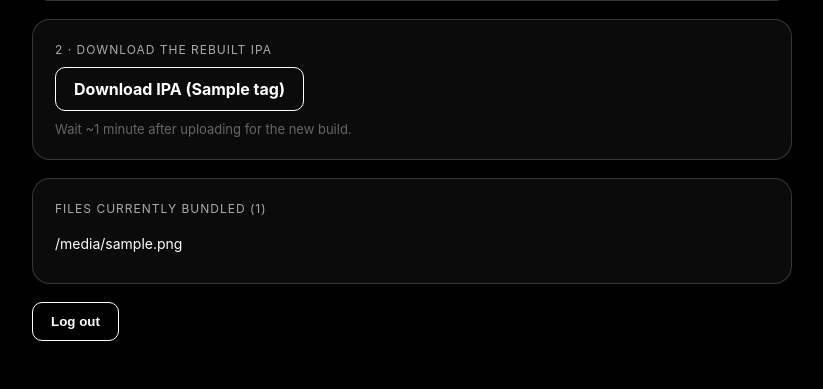
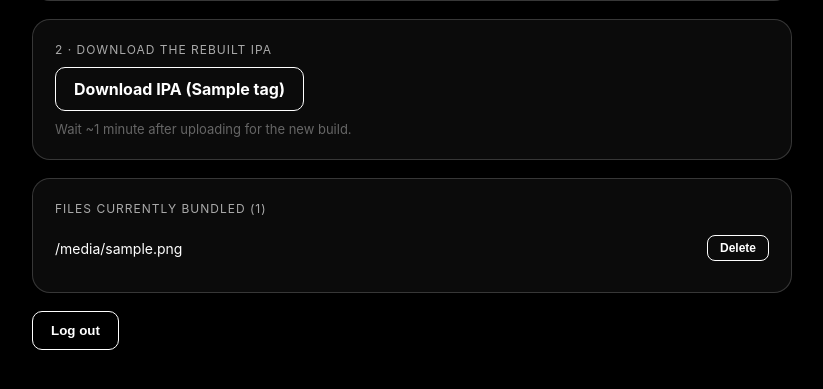
Before and after one commit to gminegg150-cell/matino-x, a Flask app: template site/templates/index.html in a window 1280 px wide. Shown: the part 254-643 px from the top of the page, without its empty margins (228-1051 px from the left). Run offline with Flask 3, Linux system fonts and the light colour scheme; the template is opened without the code that fills it: most values are stand-ins (such as "Sample title", 1, 10 or a date in 2020).

Commit message:
Site: add per-file delete button; robust Python launcher

```diff
--- a/site/app.py
+++ b/site/app.py
@@ -167,6 +167,37 @@ def upload():
     return redirect(url_for("index"))
 
 
+@app.route("/delete", methods=["POST"])
+def delete():
+    if not logged_in():
+        return redirect(url_for("index"))
+
+    name = safe_name(request.form.get("name", ""))
+    target = DROP_DIR / name
+    if not target.is_file():
+        flash(f"{name}: not found.")
+        return redirect(url_for("index"))
+
+    try:
+        target.unlink()
+        subprocess.run(["git", "add", "-A", "--", "BundledFiles"], cwd=REPO, check=True)
+        subprocess.run(
+            ["git", "commit", "-m", f"Remove bundled file: {name}"], cwd=REPO, check=True
+        )
+        push = subprocess.run(
+            ["git", "push"], cwd=REPO, capture_output=True, text=True, timeout=120
+        )
+        if push.returncode == 0:
+            flash(f"{name} deleted. GitHub Actions is rebuilding the IPA (~1 min).")
+        else:
+            flash(f"{name} removed locally but push failed: {push.stderr[-500:]}")
+    except Exception as exc:
+        flash(f"Delete error: {exc}")
+
+    time.sleep(0.2)
+    return redirect(url_for("index"))
+
+
 @app.route("/logout", methods=["POST"])
 def logout():
     session.clear()
--- a/site/templates/index.html
+++ b/site/templates/index.html
@@ -19,8 +19,12 @@
           color:#fff; text-decoration:none; font-weight:700; }
   a.btn:hover { background:#fff; color:#000; }
   ul { list-style:none; padding:0; margin:0; }
-  li { padding:9px 0; border-bottom:1px solid rgba(255,255,255,.08); font-size:14px; word-break:break-all; }
+  li { padding:9px 0; border-bottom:1px solid rgba(255,255,255,.08); font-size:14px; word-break:break-all;
+       display:flex; align-items:center; justify-content:space-between; gap:10px; }
   li:last-child { border-bottom:0; }
+  li .fname { flex:1; }
+  li form.del { margin:0; }
+  li form.del button { padding:5px 12px; font-size:12px; border-radius:8px; }
   .empty { color:#666; font-size:13px; }
   .flash { background:#111; border-left:3px solid #fff; padding:12px 14px; margin-bottom:18px; font-size:13px; }
   .row { display:flex; gap:10px; align-items:center; flex-wrap:wrap; }
@@ -58,7 +62,17 @@
   <div class="card">
     <label>Files currently bundled ({{ files|length }})</label>
     {% if files %}
-      <ul>{% for f in files %}<li>{{ f }}</li>{% endfor %}</ul>
+      <ul>
+        {% for f in files %}
+        <li>
+          <span class="fname">{{ f }}</span>
+          <form method="post" action="{{ url_for('delete') }}" class="del">
+            <input type="hidden" name="name" value="{{ f }}">
+            <button type="submit" title="Delete">Delete</button>
+          </form>
+        </li>
+        {% endfor %}
+      </ul>
     {% else %}
       <div class="empty">No files bundled yet.</div>
     {% endif %}
```
Also changed, not shown: 2 other files.
